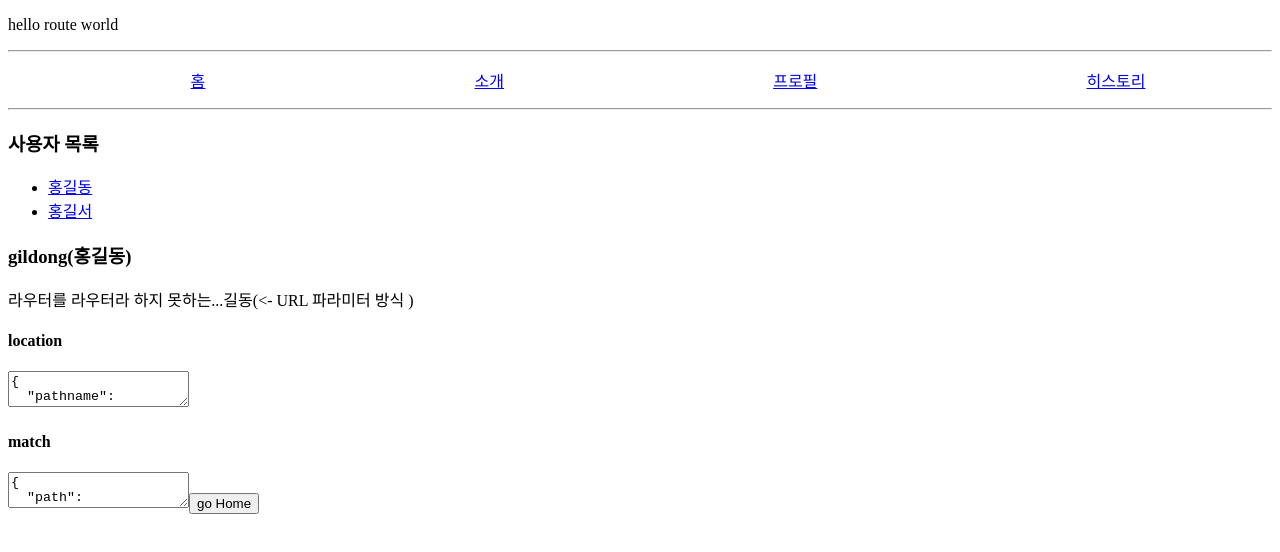
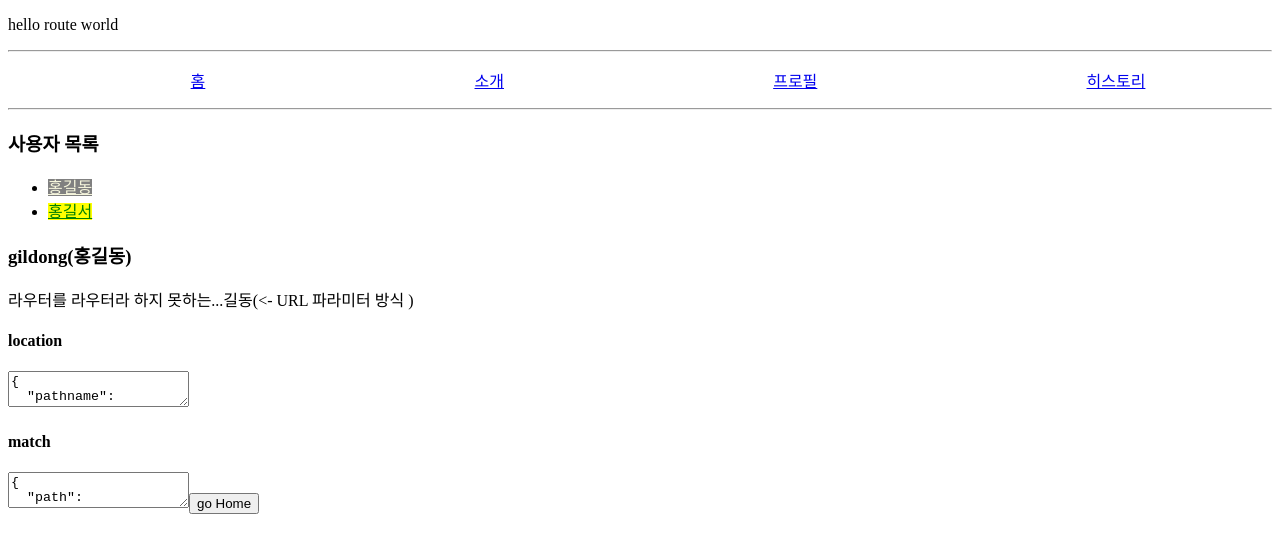
Before and after one commit to normalstory/route-react, a React (Create React App) app: page /Profiles/gildong in a window 1280 px wide. Shown: the top 552 px of the page. Built offline with nearby package versions, Linux system fonts and the light colour scheme.

Commit message:
naviLink

```diff
--- a/src/components/Profiles.js
+++ b/src/components/Profiles.js
@@ -1,17 +1,39 @@
 import React from "react";
-import { Route, Link } from "react-router-dom";
+// import { Route, Link } from "react-router-dom";
+import { Route, NavLink } from "react-router-dom";
 import Profile from "./Profile";
+import "../style/nav.scss";
+import "../style/navLink.css";
 
 const Profiles = () => {
+  const activeStyle = {
+    //NavLink가 활성화 되었을 때
+    background: "black", //여기서는 ';' 아니고, ','
+    color: "white",
+  };
   return (
     <div>
       <h3>사용자 목록</h3>
       <ul>
         <li>
-          <Link to="/Profiles/gildong">홍길동</Link>
+          <NavLink
+            className="nonSelected"
+            //activeClassName="selectedScss" //scss로 활성화에 대한 별도 styling
+            activeClassName="selectedCSS" //css로 활성화에 대한 별도 styling
+            to="/Profiles/gildong"
+            active
+          >
+            홍길동
+          </NavLink>
         </li>
         <li>
-          <Link to="/Profiles/gilseo">홍길서</Link>
+          <NavLink
+            className="nonSelected"
+            activeStyle={activeStyle} //NavLink로 활성화에 대한 별도 styling
+            to="/Profiles/gilseo"
+          >
+            홍길서
+          </NavLink>
         </li>
       </ul>
 
--- a/src/style/nav.scss
+++ b/src/style/nav.scss
@@ -6,3 +6,12 @@
     padding-left: 1rem;
   }
 }
+
+.nonSelected {
+  background: yellow;
+  color: green;
+}
+.selectedScss {
+  background: hotpink;
+  color: aliceblue;
+}
--- /dev/null
+++ b/src/style/navLink.css
@@ -0,0 +1,4 @@
+.selectedCSS {
+  background: gray;
+  color: beige;
+}
```
Also changed, not shown: 1 other file (tests, documents, lock files or other folders).
